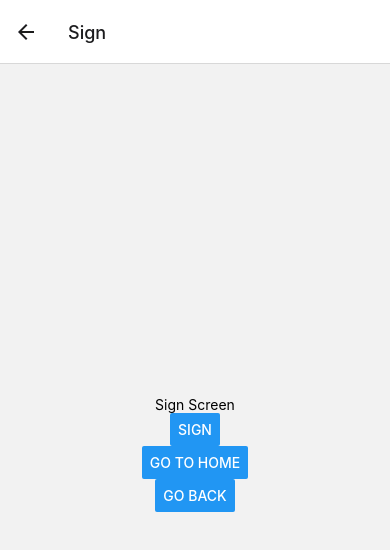
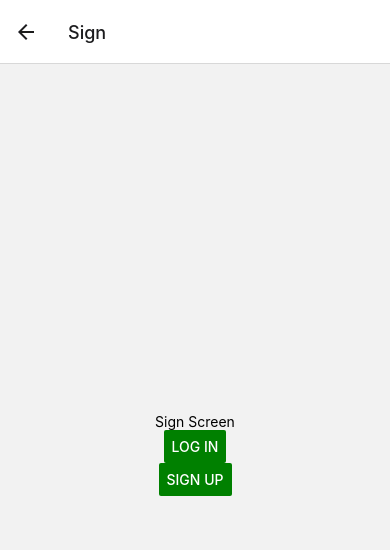
Before and after one commit to Andrew232412/Nectar-App, a React Native app: screen /Sign in a window 390 px wide. Shown: the top 550 px of the page. Built offline with nearby package versions, Linux system fonts and the light colour scheme.

Commit message:
Обновление проекта

```diff
--- a/App.tsx
+++ b/App.tsx
@@ -1,51 +1,77 @@
-import React from 'react';
-import {StyleSheet, View, Text, Button} from 'react-native';
+// import React from 'react';
+// import {StyleSheet, View, Text, Button} from 'react-native';
+// import {NavigationContainer} from '@react-navigation/native';
+// import {createNativeStackNavigator} from '@react-navigation/native-stack';
+// import RNBootSplash from 'react-native-bootsplash';
+// import WelcomeScreen from './screens/WelcomeScreen';
+// import SignScreen from './screens/SignScreen';
+
+// function WelcomeScreen() {
+//   return (
+//     <View style={{flex: 1, alignItems: 'center', justifyContent: 'center'}}>
+//       <Text>Home Screen</Text>
+//       <Button
+//         title="Go to Details"
+//         onPress={() => navigation.navigate('Details')}
+//       />
+//       <Button title="Go to Home" onPress={() => navigation.navigate('Home')} />
+//       <Button title="Go back" onPress={() => navigation.goBack()} />
+//     </View>
+//   );
+// }
+// function SignScreen() {
+//   return (
+//     <View style={{flex: 1, alignItems: 'center', justifyContent: 'center'}}>
+//       <Text>Sign Screen</Text>
+//       <Button title="Sign" onPress={() => navigation.navigate('Sign')} />
+//       <Button title="Go to Home" onPress={() => navigation.navigate('Home')} />
+//       <Button title="Go back" onPress={() => navigation.goBack()} />
+//     </View>
+//   );
+// }
+
+// export default function App() {
+//   const Stack = createNativeStackNavigator();
+
+//   return (
+//     <NavigationContainer>
+//       <Stack.Navigator>
+//         <Stack.Screen name="Welcome" component={WelcomeScreen} />
+//         <Stack.Screen name="Sign" component={SignScreen} />
+//       </Stack.Navigator>
+//     </NavigationContainer>
+//   );
+// }
+
+// const styles = StyleSheet.create({
+//   container: {
+//     flex: 1,
+//   },
+// });
+import React, {useEffect} from 'react';
 import {NavigationContainer} from '@react-navigation/native';
 import {createNativeStackNavigator} from '@react-navigation/native-stack';
 import RNBootSplash from 'react-native-bootsplash';
-// import WelcomeScreen from './screens/WelcomeScreen';
-// import SignScreen from './screens/SignScreen';
+import WelcomeScreen from './screens/WelcomeScreen';
+import LoginScreen from './screens/LoginScreen';
+import SignScreen from './screens/SignScreen';
 
-function WelcomeScreen() {
-  return (
-    <View style={{flex: 1, alignItems: 'center', justifyContent: 'center'}}>
-      <Text>Home Screen</Text>
-      <Button
-        title="Go to Details"
-        onPress={() => navigation.navigate('Details')}
-      />
-      <Button title="Go to Home" onPress={() => navigation.navigate('Home')} />
-      <Button title="Go back" onPress={() => navigation.goBack()} />
-    </View>
-  );
-}
+const Stack = createNativeStackNavigator();
 
-function SignScreen() {
-  return (
-    <View style={{flex: 1, alignItems: 'center', justifyContent: 'center'}}>
-      <Text>Sign Screen</Text>
-      <Button title="Sign" onPress={() => navigation.navigate('Sign')} />
-      <Button title="Go to Home" onPress={() => navigation.navigate('Home')} />
-      <Button title="Go back" onPress={() => navigation.goBack()} />
-    </View>
-  );
-}
-
-export default function App() {
-  const Stack = createNativeStackNavigator();
+const App = () => {
+  useEffect(() => {
+    RNBootSplash.hide({fade: true});
+  }, []);
 
   return (
     <NavigationContainer>
-      <Stack.Navigator>
+      <Stack.Navigator initialRouteName="Welcome">
         <Stack.Screen name="Welcome" component={WelcomeScreen} />
         <Stack.Screen name="Sign" component={SignScreen} />
+        <Stack.Screen name="Login" component={LoginScreen} />
       </Stack.Navigator>
     </NavigationContainer>
   );
-}
+};
 
-const styles = StyleSheet.create({
-  container: {
-    flex: 1,
-  },
-});
+export default App;
--- a/screens/LoginScreen.tsx
+++ b/screens/LoginScreen.tsx
@@ -1,51 +1,51 @@
 import React from 'react';
-import {View, Text, Image, StyleSheet, TouchableOpacity} from 'react-native';
-import productImage from '../assets/product.png';
+import {View, Button, StyleSheet, Image} from 'react-native';
+import {NativeStackScreenProps} from '@react-navigation/native-stack';
 
-const LoginScreen = ({navigation}: any) => {
+type RootStackParamList = {
+  Welcome: undefined;
+  Sign: undefined;
+  Login: undefined;
+};
+
+type Props = NativeStackScreenProps<RootStackParamList, 'Login'>;
+
+const LoginScreen: React.FC<Props> = ({navigation}) => {
   return (
     <View style={styles.container}>
-      <Image source={productImage} style={styles.image} />
+      <Image source={require('../assets/products.png')} style={styles.image} />
       <View style={styles.buttonContainer}>
-        <TouchableOpacity
-          style={styles.button}
-          onPress={() => navigation.navigate('Log In')}>
-          <Text style={styles.buttonText}>Log In</Text>
-        </TouchableOpacity>
-        <TouchableOpacity
-          style={styles.button}
-          onPress={() => navigation.navigate('Sign Up')}>
-          <Text style={styles.buttonText}>Sign Up</Text>
-        </TouchableOpacity>
+        <Button
+          title="Log In"
+          onPress={() => navigation.navigate('Sign')}
+          color="green"
+        />
+        <Button
+          title="Sign Up"
+          onPress={() => navigation.navigate('Sign')}
+          color="green"
+        />
       </View>
     </View>
   );
 };
 
+export default LoginScreen;
+
 const styles = StyleSheet.create({
   container: {
     flex: 1,
+    justifyContent: 'center',
+    alignItems: 'center',
   },
   image: {
-    flex: 1,
     width: '100%',
+    height: '50%',
     resizeMode: 'cover',
   },
   buttonContainer: {
-    padding: 20,
-  },
-  button: {
-    backgroundColor: '#53B175',
-    paddingVertical: 10,
-    paddingHorizontal: 20,
-    borderRadius: 5,
-    marginBottom: 10,
-  },
-  buttonText: {
-    color: 'white',
-    fontSize: 18,
-    textAlign: 'center',
+    flex: 1,
+    justifyContent: 'center',
+    alignItems: 'center',
   },
 });
-
-export default LoginScreen;
--- a/screens/SignScreen.tsx
+++ b/screens/SignScreen.tsx
@@ -1,51 +1,90 @@
+// import React from 'react';
+// import {View, Text, StyleSheet, TouchableOpacity} from 'react-native';
+
+// const SignScreen = ({navigation}: any) => {
+//   return (
+//     <View style={styles.container}>
+//       <Text style={styles.text}>Get your groceries with nectar</Text>
+//       <TouchableOpacity
+//         style={styles.button}
+//         onPress={() => navigation.navigate('SignIn')}>
+//         <Text style={styles.buttonText}>Sign In</Text>
+//       </TouchableOpacity>
+//       <TouchableOpacity
+//         style={styles.button}
+//         onPress={() => navigation.navigate('SignUp')}>
+//         <Text style={styles.buttonText}>Sign Up</Text>
+//       </TouchableOpacity>
+//     </View>
+//   );
+// };
+
+// const styles = StyleSheet.create({
+//   container: {
+//     flex: 1,
+//     justifyContent: 'center',
+//     alignItems: 'center',
+//     paddingHorizontal: 20,
+//     backgroundColor: 'white',
+//   },
+//   text: {
+//     fontSize: 24,
+//     color: '#333',
+//     marginBottom: 20,
+//     textAlign: 'center',
+//   },
+//   button: {
+//     backgroundColor: '#53B175',
+//     paddingVertical: 10,
+//     paddingHorizontal: 20,
+//     borderRadius: 5,
+//     marginTop: 10,
+//     width: '100%',
+//     alignItems: 'center',
+//   },
+//   buttonText: {
+//     color: 'white',
+//     fontSize: 18,
+//   },
+// });
+
+// export default SignScreen;
 import React from 'react';
-import {View, Text, StyleSheet, TouchableOpacity} from 'react-native';
+import {View, Text, Button, StyleSheet} from 'react-native';
+import {NativeStackScreenProps} from '@react-navigation/native-stack';
 
-const SignScreen = ({navigation}: any) => {
+type RootStackParamList = {
+  Welcome: undefined;
+  Sign: undefined;
+  Login: undefined;
+};
+
+type Props = NativeStackScreenProps<RootStackParamList, 'Sign'>;
+
+const SignScreen: React.FC<Props> = ({navigation}) => {
   return (
     <View style={styles.container}>
-      <Text style={styles.text}>Get your groceries with nectar</Text>
-      <TouchableOpacity
-        style={styles.button}
-        onPress={() => navigation.navigate('SignIn')}>
-        <Text style={styles.buttonText}>Sign In</Text>
-      </TouchableOpacity>
-      <TouchableOpacity
-        style={styles.button}
-        onPress={() => navigation.navigate('SignUp')}>
-        <Text style={styles.buttonText}>Sign Up</Text>
-      </TouchableOpacity>
+      <Text>Sign Screen</Text>
+      <Button
+        title="Log In"
+        onPress={() => navigation.navigate('Login')}
+        color="green"
+      />
+      <Button
+        title="Sign Up"
+        onPress={() => navigation.navigate('Sign')}
+        color="green"
+      />
     </View>
   );
 };
+
+export default SignScreen;
 
 const styles = StyleSheet.create({
   container: {
     flex: 1,
     justifyContent: 'center',
     alignItems: 'center',
-    paddingHorizontal: 20,
-    backgroundColor: 'white',
-  },
-  text: {
-    fontSize: 24,
-    color: '#333',
-    marginBottom: 20,
-    textAlign: 'center',
-  },
-  button: {
-    backgroundColor: '#53B175',
-    paddingVertical: 10,
-    paddingHorizontal: 20,
-    borderRadius: 5,
-    marginTop: 10,
-    width: '100%',
-    alignItems: 'center',
-  },
-  buttonText: {
-    color: 'white',
-    fontSize: 18,
   },
 });
-
-export default SignScreen;
--- a/screens/WelcomeScreen.tsx
+++ b/screens/WelcomeScreen.tsx
@@ -1,3 +1,76 @@
+// import React from 'react';
+// import {
+//   View,
+//   Text,
+//   ImageBackground,
+//   StyleSheet,
+//   TouchableOpacity,
+// } from 'react-native';
+// import {NavigationContainer} from '@react-navigation/native';
+// import {createNativeStackNavigator} from '@react-navigation/native-stack';
+// import backgroundImage from '../assets/8140.png';
+// import Group from '../assets/Group';
+
+// function WelcomeScreen() {
+//   return (
+//     <ImageBackground source={backgroundImage} style={styles.background}>
+//       <View style={styles.overlay}>
+//         <View style={styles.contentContainer}>
+//           <Group />
+//           <Text style={styles.welcomeText}>Welcome to our store</Text>
+//           <Text style={styles.subtitle}>
+//             Get your groceries in as fast as one hour
+//           </Text>
+//           <TouchableOpacity style={styles.button} onPress={() => {}}>
+//             <Text style={styles.buttonText}>Get Started</Text>
+//           </TouchableOpacity>
+//         </View>
+//       </View>
+//     </ImageBackground>
+//   );
+// }
+
+// const styles = StyleSheet.create({
+//   background: {
+//     flex: 1,
+//     justifyContent: 'center',
+//     alignItems: 'center',
+//   },
+//   overlay: {
+//     flex: 1,
+//     width: 500,
+//     justifyContent: 'flex-end',
+//     alignItems: 'center',
+//     backgroundColor: 'rgba(0, 0, 0, 0.5)',
+//   },
+//   contentContainer: {
+//     alignItems: 'center',
+//     marginBottom: 50,
+//   },
+//   welcomeText: {
+//     fontSize: 26,
+//     color: 'white',
+//     marginBottom: 17,
+//     padding: 15,
+//   },
+//   subtitle: {
+//     fontSize: 18,
+//     color: 'white',
+//     marginBottom: 20,
+//   },
+//   button: {
+//     backgroundColor: '#53B175',
+//     paddingVertical: 10,
+//     paddingHorizontal: 20,
+//     borderRadius: 5,
+//   },
+//   buttonText: {
+//     color: 'white',
+//     fontSize: 18,
+//   },
+// });
+
+// export default WelcomeScreen;
 import React from 'react';
 import {
   View,
@@ -6,27 +79,28 @@ import {
   StyleSheet,
   TouchableOpacity,
 } from 'react-native';
-import backgroundImage from '../assets/8140.png';
-import Group from '../assets/Group';
 
-function WelcomeScreen() {
+const WelcomeScreen = ({navigation}) => {
   return (
-    <ImageBackground source={backgroundImage} style={styles.background}>
+    <ImageBackground
+      source={require('../assets/8140.png')}
+      style={styles.background}>
       <View style={styles.overlay}>
         <View style={styles.contentContainer}>
-          <Group />
           <Text style={styles.welcomeText}>Welcome to our store</Text>
           <Text style={styles.subtitle}>
             Get your groceries in as fast as one hour
           </Text>
-          <TouchableOpacity style={styles.button} onPress={() => {}}>
+          <TouchableOpacity
+            style={styles.button}
+            onPress={() => navigation.navigate('Sign')}>
             <Text style={styles.buttonText}>Get Started</Text>
           </TouchableOpacity>
         </View>
       </View>
     </ImageBackground>
   );
-}
+};
 
 const styles = StyleSheet.create({
   background: {
@@ -36,7 +110,7 @@ const styles = StyleSheet.create({
   },
   overlay: {
     flex: 1,
-    width: 500,
+    width: '100%',
     justifyContent: 'flex-end',
     alignItems: 'center',
     backgroundColor: 'rgba(0, 0, 0, 0.5)',
```
